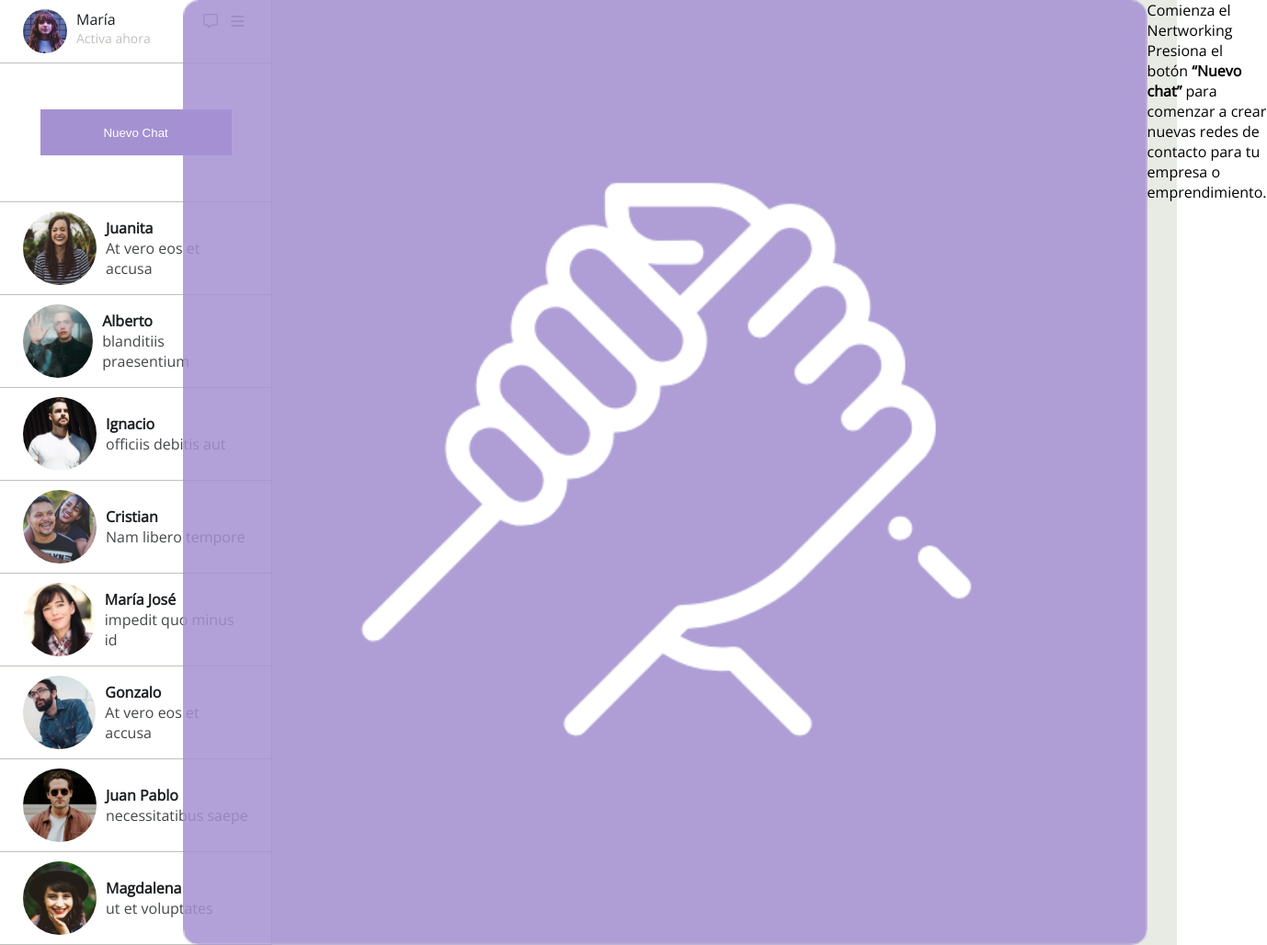
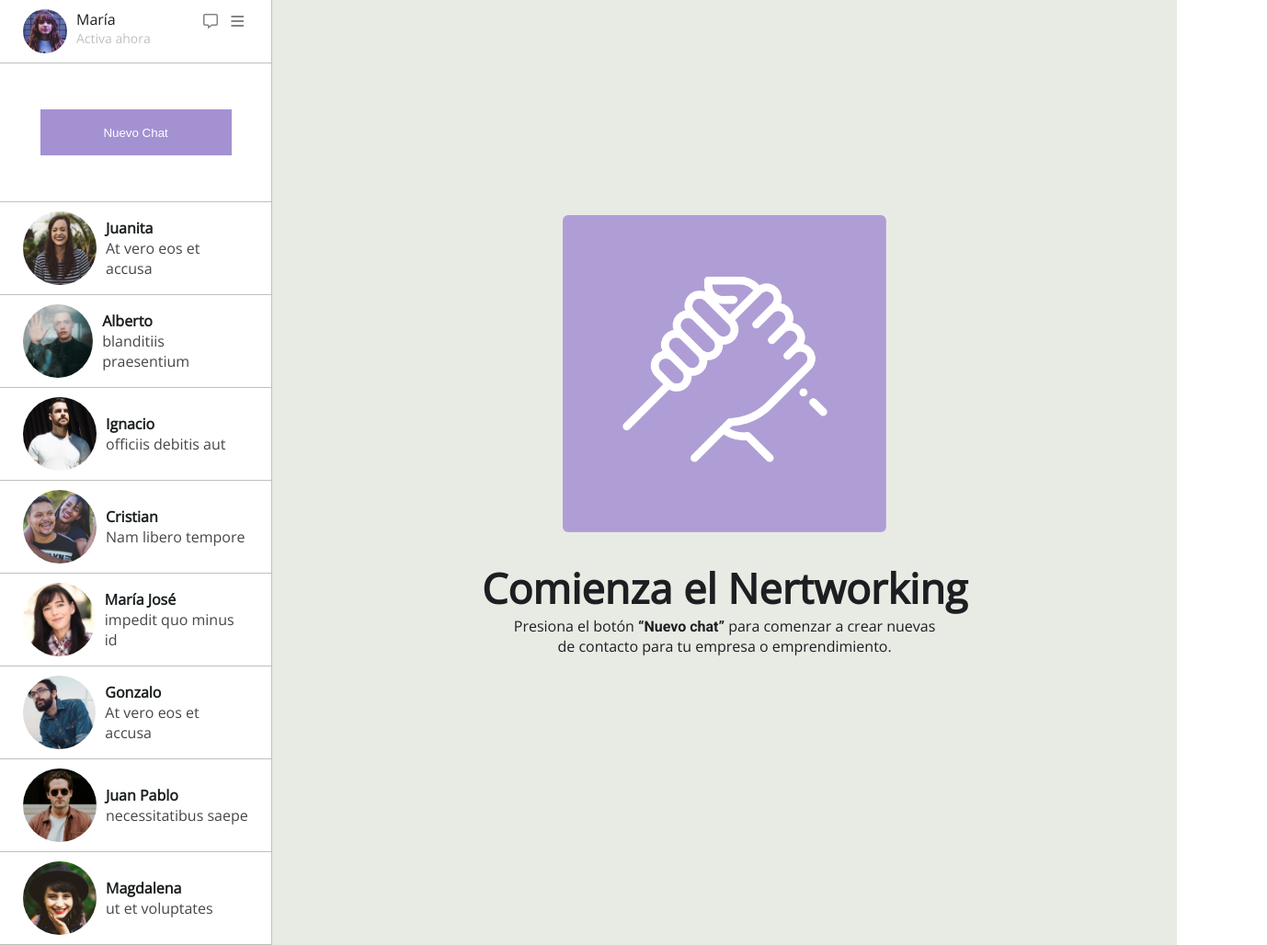
Before and after one commit to MacarenaVA/sistema-mensajeria, a plain HTML site: page index.html in a window 1280 px wide. Shown: the whole page at 92% size, 1378 px wide, since content can reach past the window. Drawn offline with nearby package versions, Linux system fonts and the light colour scheme.

Commit message:
creación de seccion principal

```diff
--- a/assets/css/style.css
+++ b/assets/css/style.css
@@ -81,6 +81,13 @@ body {
     height: 50px;
 }
 
+.button:hover {
+    background-color: var(--soap);
+}
+
+.button:focus{
+    background-color: var(--gray);
+}
 .contacto {
     display: flex;
     border-bottom: 1px solid var(--gray);
@@ -115,6 +122,40 @@ body {
 .seccion-principal{
     display: flex;
     justify-content: center;
+    flex-direction: column;
+    align-items: center;
     background-color: var(--platinium);
     width: 100%;
+    margin-top: -80px;
 }
+
+.seccion-principal img {
+    width: 22rem;
+
+}
+
+.texto-seccion-principal {
+    display: flex;
+    flex-direction: column;
+    align-items: center;
+    justify-content: center;
+}
+
+.titulo {
+    font-size:45px;
+    color: var(--dark-jungle);
+    margin-top: 30px;
+    font-weight: bold;
+    text-align: center;
+}
+
+.contenido {
+    font-size:16px;
+    color: var(--dark-jungle);
+    text-align: center;
+}
+
+span {
+    font-family: 'roboto', sans-serif;
+    font-weight: bold;
+}
--- a/index.html
+++ b/index.html
@@ -28,7 +28,7 @@
                 </div>
             </div>
             <div class="boton">
-                <button>Nuevo Chat</button>
+                <button class="button">Nuevo Chat</button>
             </div>
             <div class="contacto">
                 <img src="./assets/images/juanita.jpg" alt="juanita">
@@ -91,7 +91,8 @@
             <img src="./assets/images/hand.png" alt="manos">
             <div class="texto-seccion-principal">
                 <p class="titulo">Comienza el Nertworking</p>
-                <p class="contenido">Presiona el botón <b>“Nuevo chat”</b> para comenzar a crear nuevas redes de contacto para tu empresa o emprendimiento.</p>
+                <p class="contenido">Presiona el botón <span>“Nuevo chat”</span> para comenzar a crear nuevas </p>
+                <p class="contenido">de contacto para tu empresa o emprendimiento.</p>
             </div>
         </div>
     </div>
```
